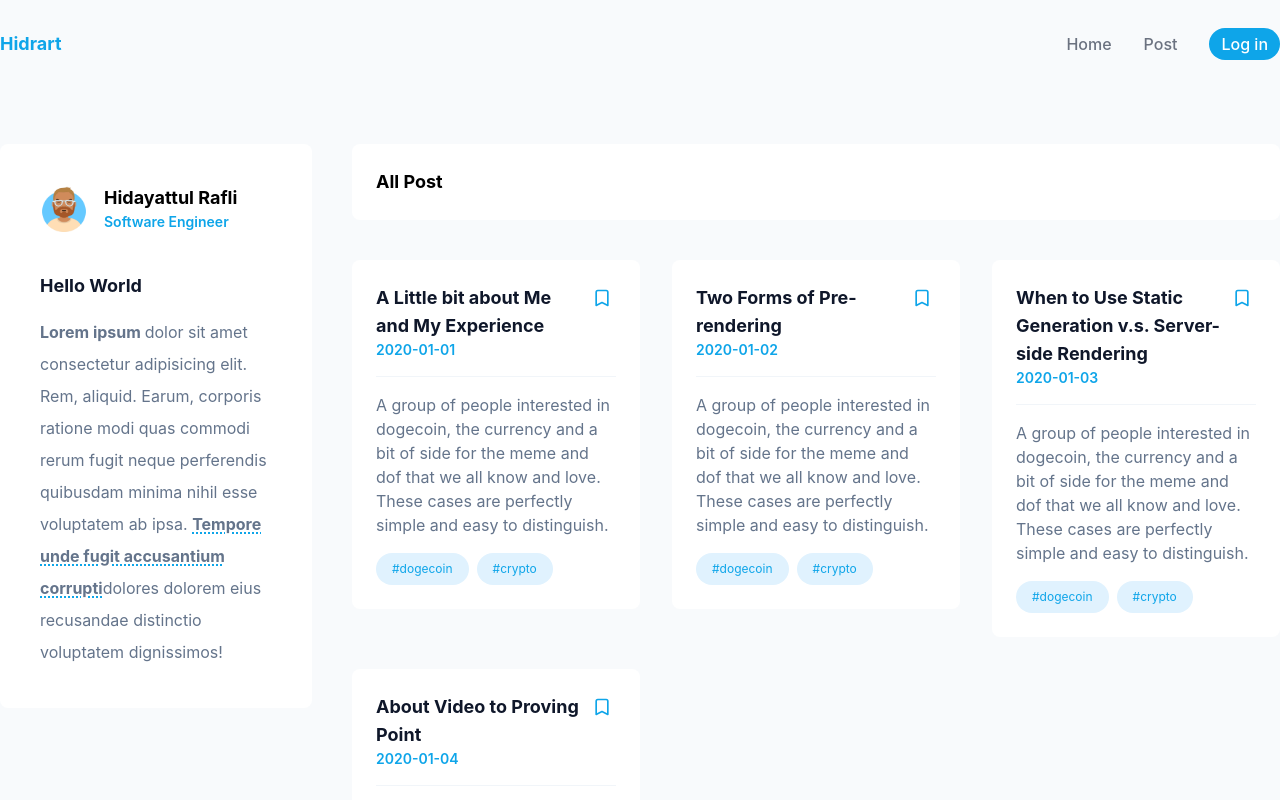
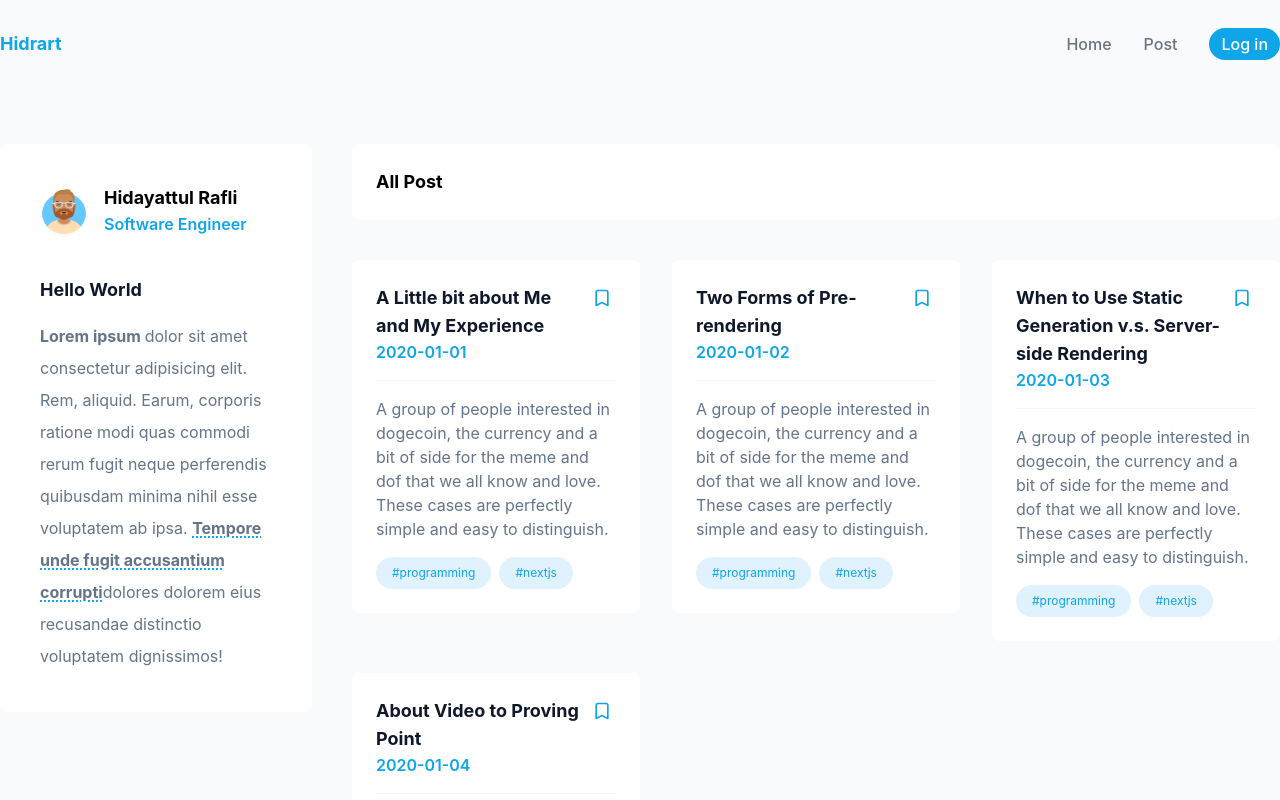
Before and after one commit to hidrart/learn-next, a Next.js app: page /post/first-post in a window 1280 px wide. Shown: the top 800 px of the page. Built offline with nearby package versions, Linux system fonts and the light colour scheme.

Commit message:
dynamic routing done

```diff
--- a/lib/post.js
+++ b/lib/post.js
@@ -1,20 +1,21 @@
 import fs from 'fs';
 import path from 'path';
 import matter from 'gray-matter';
+import { remark } from 'remark';
+import html from 'remark-html';
 
-const postdirectory = path.join(process.cwd(), 'posts');
+const postsdirectory = path.join(process.cwd(), 'posts');
 
 export function getSortedPostData() {
-	const filenames = fs.readdirSync(postdirectory);
+	const filenames = fs.readdirSync(postsdirectory);
 	const allpost = filenames.map((filename) => {
 		const id = filename.replace(/\.md$/, '');
-		const fullpath = path.join(postdirectory, filename);
+		const fullpath = path.join(postsdirectory, filename);
 		const content = fs.readFileSync(fullpath, 'utf8');
-		const matterResult = matter(content);
-
+		const matterresult = matter(content);
 		return {
 			id,
-			...matterResult.data,
+			...matterresult.data,
 		};
 	});
 
@@ -28,3 +29,29 @@ export function getSortedPostData() {
 		}
 	});
 }
+
+export function getAllPostIds() {
+	const filenames = fs.readdirSync(postsdirectory);
+	return filenames.map((fileName) => {
+		return {
+			params: {
+				id: fileName.replace(/\.md$/, ''),
+			},
+		};
+	});
+}
+
+export async function getPostData(id) {
+	const fullpath = path.join(postsdirectory, `${id}.md`);
+	const contents = fs.readFileSync(fullpath, 'utf8');
+	const matterresult = matter(contents);
+
+	const processed = await remark().use(html).process(matterresult.content);
+	const body = processed.toString();
+
+	return {
+		id,
+		body,
+		...matterresult.data,
+	};
+}
--- a/package.json
+++ b/package.json
@@ -9,10 +9,13 @@
   },
   "dependencies": {
     "@heroicons/react": "^1.0.5",
+    "date-fns": "^2.28.0",
     "gray-matter": "^4.0.3",
     "next": "12.0.10",
     "react": "17.0.2",
-    "react-dom": "17.0.2"
+    "react-dom": "17.0.2",
+    "remark": "^14.0.2",
+    "remark-html": "^15.0.1"
   },
   "devDependencies": {
     "autoprefixer": "^10.4.2",
--- /dev/null
+++ b/pages/components/date.js
@@ -0,0 +1,6 @@
+import { parseISO, format } from 'date-fns';
+
+export default function Date({ dateString }) {
+	const date = parseISO(dateString);
+	return <time dateTime={dateString}>{format(date, 'PPPP')}</time>;
+}
--- /dev/null
+++ b/pages/components/profile.js
@@ -0,0 +1,25 @@
+import Image from 'next/image';
+
+export default function Profile() {
+	return (
+		<div className='w-full rounded-lg bg-white p-10 transition-transform ease-in-out hover:scale-[1.02] xl:w-1/4'>
+			<div className='flex items-center justify-start gap-4'>
+				<Image src='/images/avatar.png' alt='avatar' height={48} width={48} />
+				<div className='flex flex-col'>
+					<span className='text-lg font-bold'>Hidayattul Rafli</span>
+					<p className='text-md font-semibold text-sky-500'>Software Engineer</p>
+				</div>
+			</div>
+			<h1 className='mt-10 text-lg font-bold text-slate-900'>Hello World</h1>
+			<p className='mt-4 leading-8 text-slate-500'>
+				<span className='font-bold'>Lorem ipsum </span>dolor sit amet consectetur adipisicing elit. Rem,
+				aliquid. Earum, corporis ratione modi quas commodi rerum fugit neque perferendis quibusdam minima nihil
+				esse voluptatem ab ipsa.{' '}
+				<span className='font-bold underline decoration-sky-500 decoration-dotted decoration-2 underline-offset-2'>
+					Tempore unde fugit accusantium corrupti
+				</span>
+				dolores dolorem eius recusandae distinctio voluptatem dignissimos!
+			</p>
+		</div>
+	);
+}
--- /dev/null
+++ b/pages/post/[id].js
@@ -0,0 +1,57 @@
+import Head from 'next/head';
+import Layout from '../components/layout';
+import { getAllPostIds } from '../../lib/post';
+import { getPostData } from '../../lib/post';
+import Profile from '../components/profile';
+import { BookmarkIcon } from '@heroicons/react/outline';
+
+export async function getStaticPaths() {
+	const paths = getAllPostIds();
+	return {
+		paths,
+		fallback: false,
+	};
+}
+
+export async function getStaticProps({ params }) {
+	const post = await getPostData(params.id);
+	return {
+		props: {
+			post,
+		},
+	};
+}
+
+export default function Post({ post }) {
+	return (
+		<Layout>
+			<Head>
+				<title> {post.title} </title>
+				<meta name='description' content='Generated by create next app' />
+				<link rel='icon' href='/favicon.ico' />
+			</Head>
+			<div className='flex flex-wrap items-start gap-10 xl:flex-nowrap'>
+				<Profile></Profile>
+				<div className='w-full rounded-lg bg-white p-10 xl:w-3/4'>
+					<div className='item flex w-full justify-between border-b border-slate-100 pb-4'>
+						<div className='w-9/10'>
+							<h1 className='text-xl font-bold text-slate-900'>{post.title}</h1>
+							<p className='text-md font-semibold text-sky-500'>{post.date}</p>
+						</div>
+						<div className='w-1/10 p-1'>
+							<BookmarkIcon className='h-5 w-5 text-sky-500' />
+						</div>
+					</div>
+					<p
+						dangerouslySetInnerHTML={{ __html: post.body }}
+						className='pt-6 text-justify leading-8 text-slate-500'
+					/>
+					<div className='flex gap-2 pt-4'>
+						<p className='rounded-full bg-sky-100 py-2 px-4 text-xs text-sky-500'>#programming</p>
+						<p className='rounded-full bg-sky-100 py-2 px-4 text-xs text-sky-500'>#nextjs</p>
+					</div>
+				</div>
+			</div>
+		</Layout>
+	);
+}
--- a/pages/post/first-post.js
+++ b/pages/post/first-post.js
@@ -1,10 +1,10 @@
 import Link from 'next/link';
 import Head from 'next/head';
 import Image from 'next/image';
-import Script from 'next/script';
 import Layout from '../components/layout';
 import { getSortedPostData } from '../../lib/post';
 import { BookmarkIcon } from '@heroicons/react/outline';
+import Profile from '../components/profile';
 
 export async function getStaticProps() {
 	const allpost = getSortedPostData();
@@ -19,42 +19,25 @@ export default function FirstPost({ allpost }) {
 	return (
 		<Layout>
 			<div className='flex flex-wrap items-start gap-10 xl:flex-nowrap'>
-				<div className='w-full rounded-lg bg-white p-10 xl:w-1/4'>
 				<Head>
 					<title> Next App Post </title>
 					<meta name='description' content='Generated by create next app' />
 					<link rel='icon' href='/favicon.ico' />
 				</Head>
-					<div className='flex items-center justify-start gap-4'>
-						<Image src='/images/avatar.png' alt='avatar' height={48} width={48} />
-						<div className='flex flex-col'>
-							<span className='text-lg font-bold'>Hidayattul Rafli</span>
-							<p className='text-sm font-semibold text-sky-500'>Software Engineer</p>
-						</div>
-					</div>
-					<h1 className='mt-10 text-lg font-bold text-slate-900'>Hello World</h1>
-					<p className='mt-4 leading-8 text-slate-500'>
-						<span className='font-bold'>Lorem ipsum </span>dolor sit amet consectetur adipisicing elit. Rem,
-						aliquid. Earum, corporis ratione modi quas commodi rerum fugit neque perferendis quibusdam
-						minima nihil esse voluptatem ab ipsa.{' '}
-						<span className='font-bold underline decoration-sky-500 decoration-dotted decoration-2 underline-offset-2'>
-							Tempore unde fugit accusantium corrupti
-						</span>
-						dolores dolorem eius recusandae distinctio voluptatem dignissimos!
-					</p>
-				</div>
+				<Profile></Profile>
 				<div className='w-full xl:w-3/4'>
 					<div className='w-full rounded-lg bg-white p-6'>
 						<h1 className='text-lg font-bold'>All Post</h1>
 					</div>
 					<div className='mt-10 grid w-full grid-cols-1 flex-wrap items-start gap-8 md:grid-cols-2 lg:grid-cols-3'>
-						{console.log(allpost)}
 						{allpost.map((post) => (
-							<div key='id' className='w-full rounded-lg bg-white p-6'>
+							<Link href={`/post/${post.id}`} key='id' passHref>
+								<a href='#' className='transition-transform ease-in-out hover:scale-[1.03]'>
+									<div className='w-full rounded-lg bg-white p-6'>
 										<div className='item flex w-full justify-between border-b border-slate-100 pb-4'>
 											<div className='w-9/10'>
 												<h1 className='text-lg font-bold text-slate-900'>{post.title}</h1>
-										<p className='text-sm font-semibold text-sky-500'>{post.date}</p>
+												<p className='text-md font-semibold text-sky-500'>{post.date}</p>
 											</div>
 											<div className='w-1/10 p-1'>
 												<BookmarkIcon className='h-5 w-5 text-sky-500' />
@@ -62,20 +45,22 @@ export default function FirstPost({ allpost }) {
 										</div>
 										<div className='pt-4 text-slate-500'>
 											<p>
-										A group of people interested in dogecoin, the currency and a bit of side for the
-										meme and dof that we all know and love. These cases are perfectly simple and
-										easy to distinguish.
+												A group of people interested in dogecoin, the currency and a bit of side
+												for the meme and dof that we all know and love. These cases are
+												perfectly simple and easy to distinguish.
 											</p>
 											<div className='flex gap-2 pt-4'>
 												<p className='rounded-full bg-sky-100 py-2 px-4 text-xs text-sky-500'>
-											#dogecoin
+													#programming
 												</p>
 												<p className='rounded-full bg-sky-100 py-2 px-4 text-xs text-sky-500'>
-											#crypto
+													#nextjs
 												</p>
 											</div>
 										</div>
 									</div>
+								</a>
+							</Link>
 						))}
 					</div>
 				</div>
--- a/posts/about me.md
+++ /dev/null
@@ -1,11 +0,0 @@
----
-title: 'A Little bit about Me and My Experience'
-date: '2020-01-01'
----
-
-Next.js has two forms of pre-rendering: **Static Generation** and **Server-side Rendering**. The difference is in **when** it generates the HTML for a page.
-
--   **Static Generation** is the pre-rendering method that generates the HTML at **build time**. The pre-rendered HTML is then _reused_ on each request.
--   **Server-side Rendering** is the pre-rendering method that generates the HTML on **each request**.
-
-Importantly, Next.js lets you **choose** which pre-rendering form to use for each page. You can create a "hybrid" Next.js app by using Static Generation for most pages and using Server-side Rendering for others.
--- /dev/null
+++ b/posts/aboutme.md
@@ -0,0 +1,12 @@
+---
+title: 'A Little bit about Me and My Experience'
+date: '2020-01-01'
+---
+
+Lorem ipsum dolor sit amet consectetur adipisicing elit. Perspiciatis consectetur, vero in reiciendis sunt numquam aliquid eos voluptates necessitatibus eius hic. Voluptatibus libero doloremque fuga deleniti voluptas nesciunt veritatis, ex, obcaecati doloribus rem minima consectetur nostrum suscipit sapiente molestiae sequi eius, esse sit animi eum itaque dolore ad iste! Nemo ex ad ipsam reiciendis, obcaecati praesentium nam facilis minima harum rerum voluptatem exercitationem maiores excepturi? Temporibus dolores dolorem ullam eaque corporis impedit amet fuga, laboriosam magnam nulla dolore aliquam. Officiis inventore rem laborum eius. Eum quidem
+
+ducimus tempora ex, corrupti tempore? Quibusdam sunt facilis, voluptates recusandae voluptatum asperiores eum veritatis nulla, ipsum alias, non voluptatibus nam ratione. Beatae commodi fugiat unde numquam modi voluptatibus aperiam, est placeat, id aliquam excepturi ullam nulla ratione a accusantium, tempora repellat porro laudantium animi veritatis culpa. Fugit, repudiandae dolore at facere sunt consequuntur. Veritatis aperiam impedit distinctio rem modi numquam fugit fugiat iste iure ratione quis facere commodi, temporibus assumenda odio harum reiciendis nam magni minima quod possimus labore cumque, voluptas in! Et quod voluptatibus labore fugiat, dicta in ab minus consequatur itaque aliquam minima amet consectetur suscipit, praesentium quis id corporis magnam quae. Magni quis optio, ratione quas facilis cumque dolore nesciunt quisquam?
+
+aliquam excepturi ullam nulla ratione a accusantium, tempora repellat porro laudantium animi veritatis culpa. Fugit, repudiandae dolore at facere sunt consequuntur. Veritatis aperiam impedit distinctio rem modi numquam fugit fugiat iste iure ratione quis facere commodi, temporibus assumenda odio harum reiciendis nam magni minima quod possimus labore cumque, voluptas in! Et quod voluptatibus labore fugiat, dicta in ab minus consequatur itaque aliquam minima amet consectetur suscipit, praesentium quis id corporis magnam quae. Magni quis optio, ratione quas facilis cumque dolore nesciunt quisquam?
+
+doloribus rem minima consectetur nostrum suscipit sapiente molestiae sequi eius, esse sit animi eum itaque dolore ad iste! Nemo ex ad ipsam reiciendis, obcaecati praesentium nam facilis minima harum rerum voluptatem exercitationem maiores excepturi? Temporibus dolores dolorem ullam eaque corporis impedit amet fuga, laboriosam magnam nulla dolore aliquam. Officiis inventore rem laborum eius. Eum quidem
```
Also changed, not shown: posts/video.md (+3 -0 lines), 1 other file (tests, documents, lock files or other folders). Lines whose indentation alone changed are shown as unchanged.
